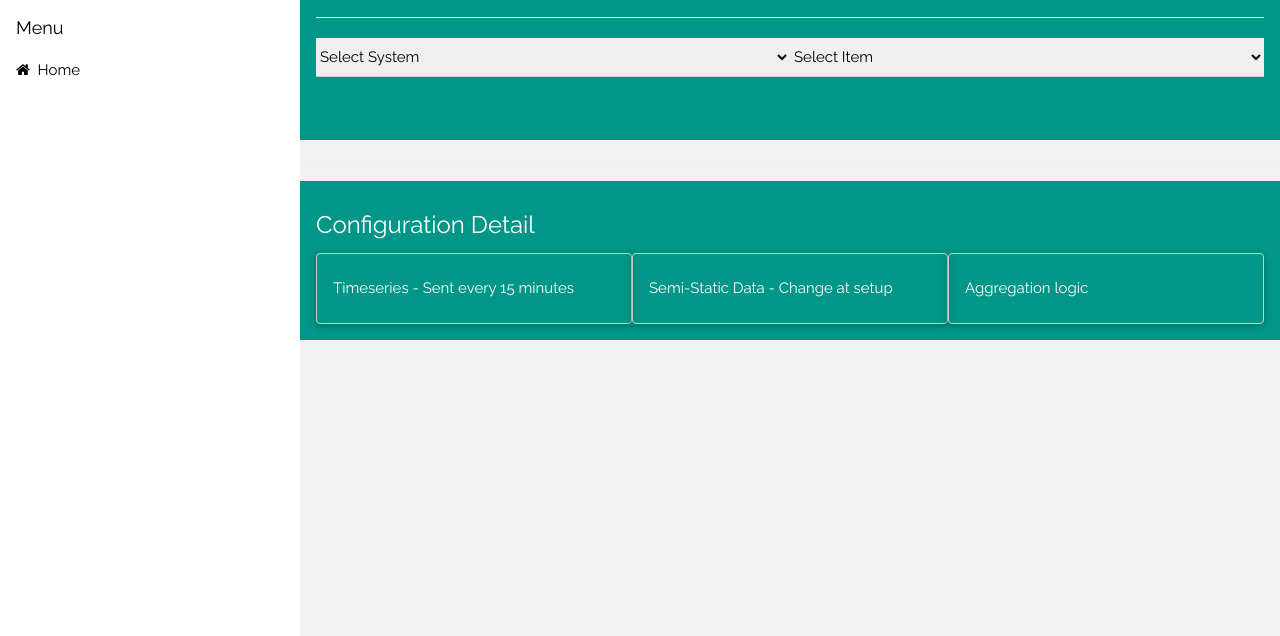
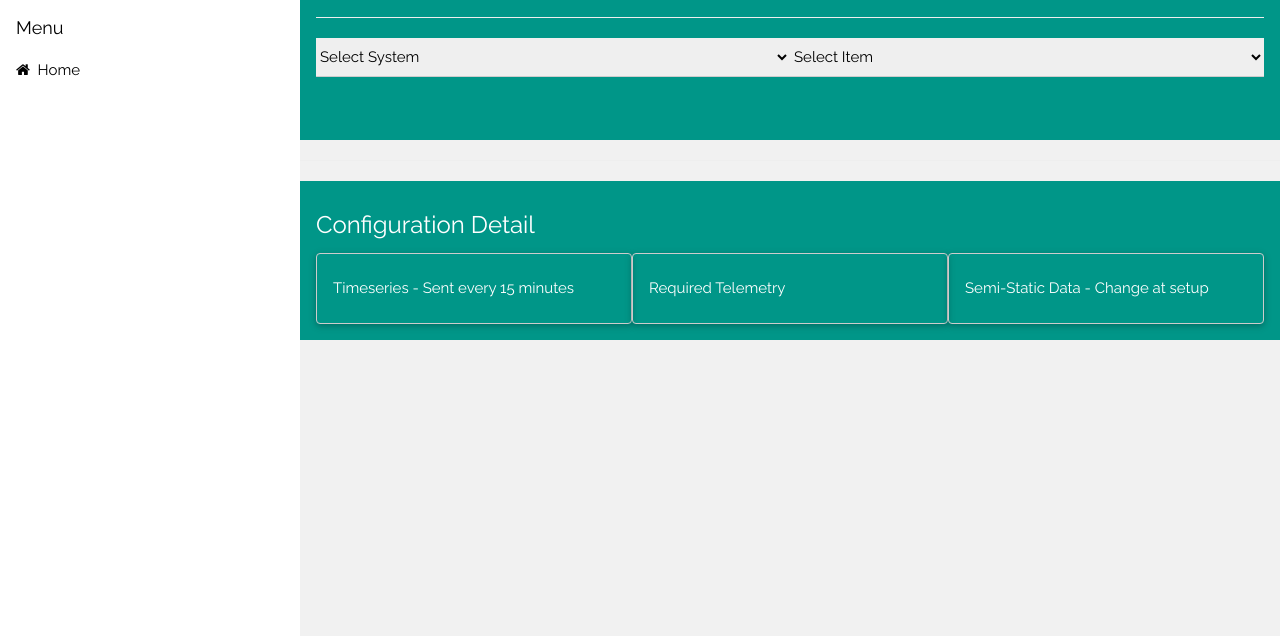
Before and after one commit to mep-4d/smart-building, a plain HTML site: page devices.html in a window 1280 px wide. Shown: the part 164-800 px from the top of the page. Drawn offline with nearby package versions, Linux system fonts and the light colour scheme.

Commit message:
Update devices.html

```diff
--- a/devices.html
+++ b/devices.html
@@ -107,15 +107,15 @@
             </ul>
         </div>
         <div class="n0-third n0-border n0-round n0-padding n0-card">
+            <p>Required Telemetry</p>
+            <ul>
+                <li v-for="(value, key) in deviceDataL" :key="key">{{ key }}: {{ value }}</li>
+            </ul>
+        </div>
+        <div class="n0-third n0-border n0-round n0-padding n0-card">
             <p>Semi-Static Data - Change at setup</p>
             <ul>
                 <li v-for="(value, key) in deviceDataA" :key="key">{{ key }}: {{ value }}</li>
-            </ul>
-        </div>
-        <div class="n0-third n0-border n0-round n0-padding n0-card">
-            <p>Aggregation logic</p>
-            <ul>
-                <li v-for="(value, key) in deviceDataL" :key="key">{{ key }}: {{ value }}</li>
             </ul>
         </div>
     </div>
```
